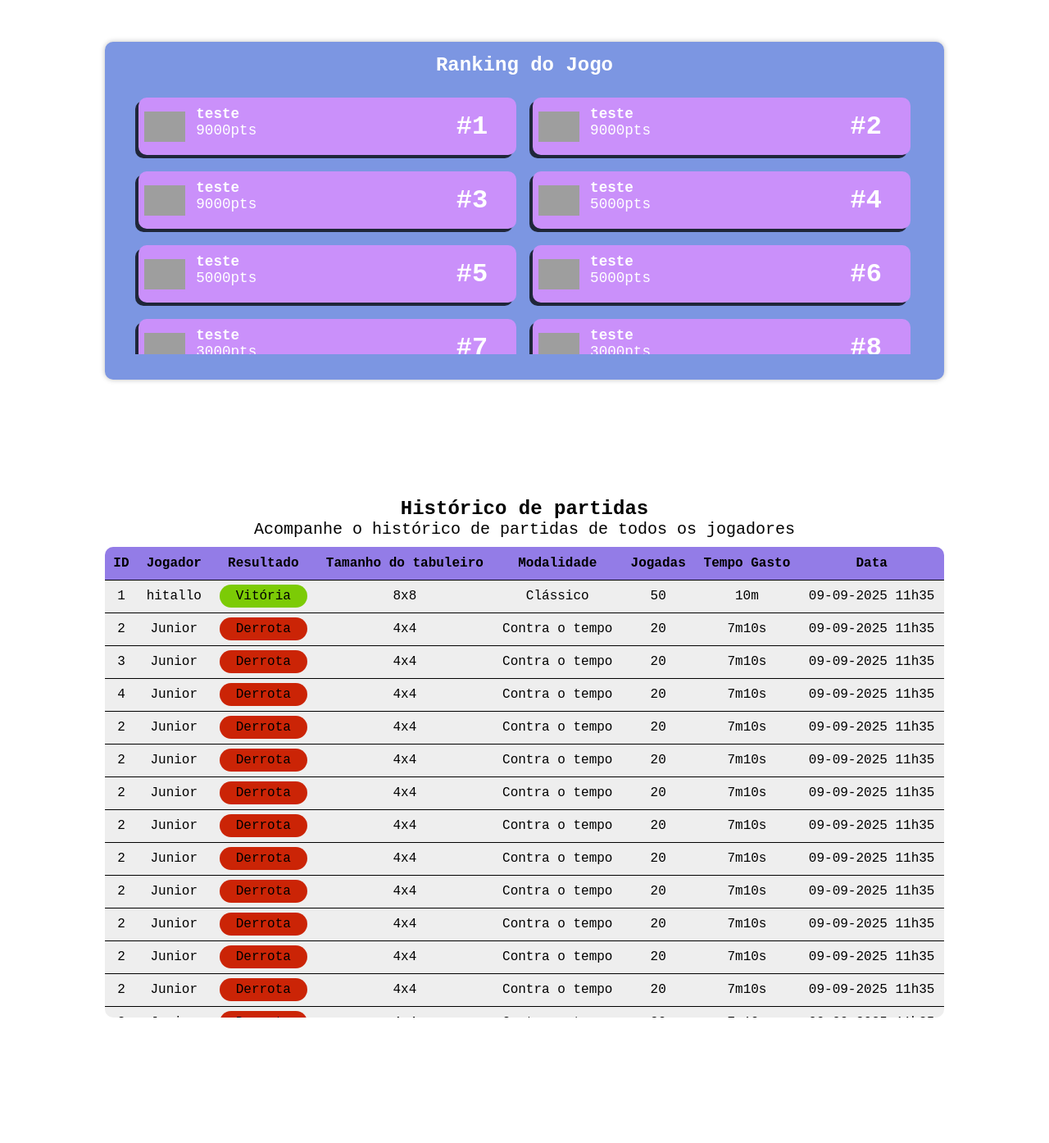
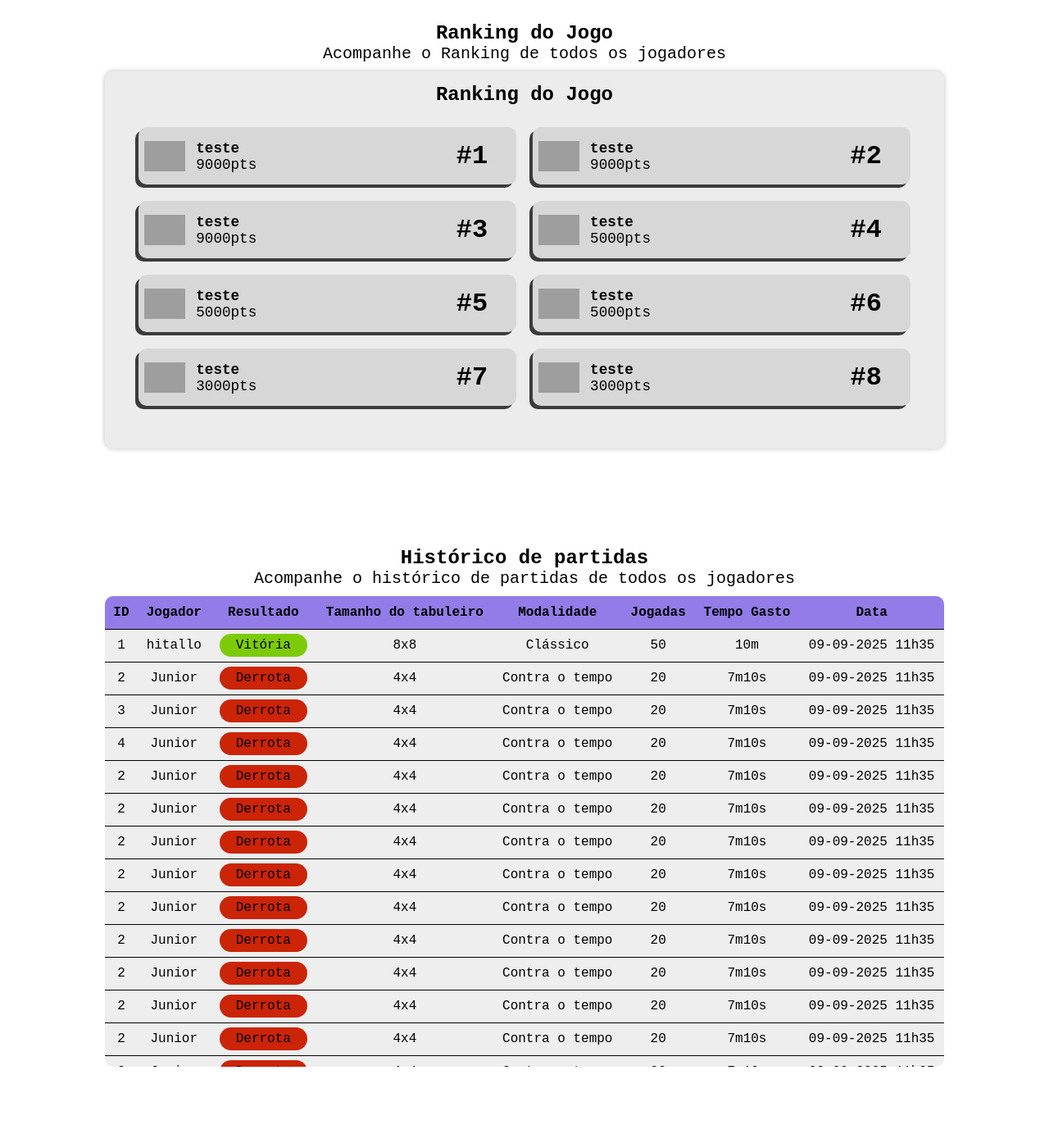
Before and after one commit to NelsonModenezNeto/memory-game-pweb, a PHP site: page /pages/estatisticas/index.html in a window 1280 px wide. Shown: the whole page at 82% size. Before the commit the page ends 1334 px from the top, so only its background shows below. Run offline with PHP 8.4, Linux system fonts and the light colour scheme; grey boxes are pictures that could not be loaded.

Commit message:
[fix]: change estatisticas

```diff
--- a/pages/estatisticas/index.html
+++ b/pages/estatisticas/index.html
@@ -11,6 +11,12 @@
 <body>
     <div class="display">
         <section class="ranking-section">
+            <div class="title">
+                <h2>Ranking do Jogo</h2>
+            </div>
+            <div class="subTitle">
+                Acompanhe o Ranking de todos os jogadores
+            </div>
             <div class="ranking-display">
                 <div class="title">
                     <h2>Ranking do Jogo</h2>
--- a/pages/estatisticas/style.css
+++ b/pages/estatisticas/style.css
@@ -31,12 +31,12 @@
 }
 
 .ranking-display {
-    background: rgba(124, 150, 226, 1);
+    background: rgb(236, 236, 236);
     box-shadow: 0px 0px 6px rgba(0, 0, 0, 0.26);
     height: 80%;
     width: 80%;
     border-radius: 10px;
-    color: white;
+    color: rgb(0, 0, 0);
 }
 
 .ranking-display .title {
@@ -72,7 +72,7 @@
     gap: 20px;
     margin-top: 10px;
     scrollbar-width: thin;
-    scrollbar-color: #e8e8e8 transparent;
+    scrollbar-color: #141414 transparent;
 }
 
 .ranking-card {
@@ -83,7 +83,12 @@
     border-radius: 10px;
     height: 70px;
     width: 45%;
-    background: rgb(202, 144, 250);
+    background: rgb(215, 215, 215);
+}
+
+.ranking-card:hover {
+    scale: 1.01;
+    cursor: pointer;
 }
 
 .ranking-card>.avatar {
@@ -94,6 +99,10 @@
 }
 
 .ranking-card>.info {
+    display: flex;
+    flex-direction: column;
+    justify-content: center;
+    margin-top: 2px;
     width: 70%;
     padding-left: 1rem;
 }
--- a/pages/login/login.html
+++ b/pages/login/login.html
@@ -30,7 +30,7 @@
                         <label class="input-title">Senha</label>
                         <input class="custom-input" type="password" placeholder="Digite sua senha">
                     </div>
-                    <button class="btn-login">Login</button>
+                    <button id="login" class="btn-login">Login</button>
                 </div>
             </div>
 
@@ -57,7 +57,7 @@
                         <label class="input-title">Senha</label>
                         <input class="custom-input" type="password" placeholder="Digite sua senha novamente">
                     </div>
-                    <button class="btn-login">Register</button>
+                    <button id="register" class="btn-login">Register</button>
                 </div>
             </div>
 
```
Also changed, not shown: pages/login/script.js (+13 -0 lines).
